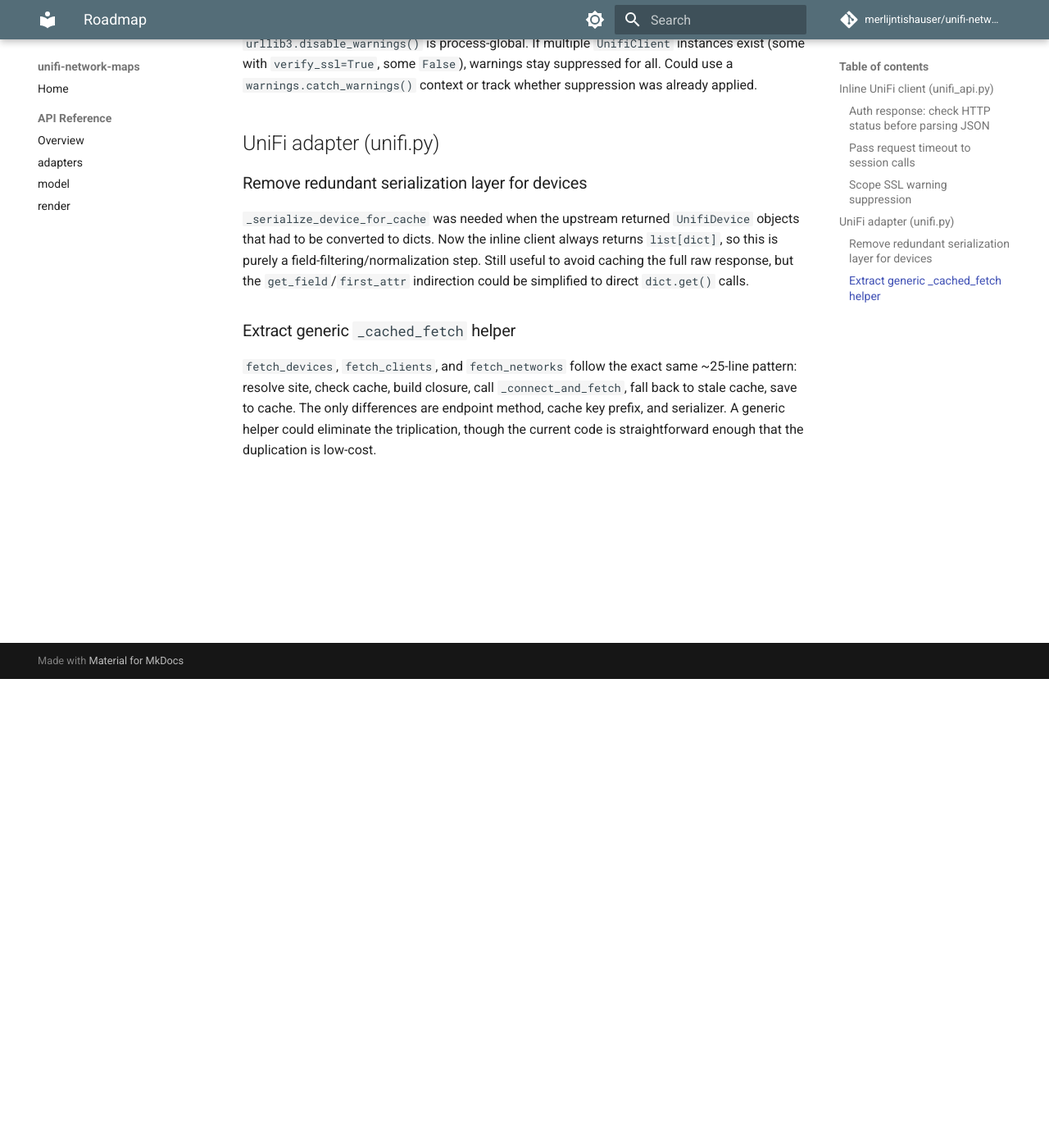
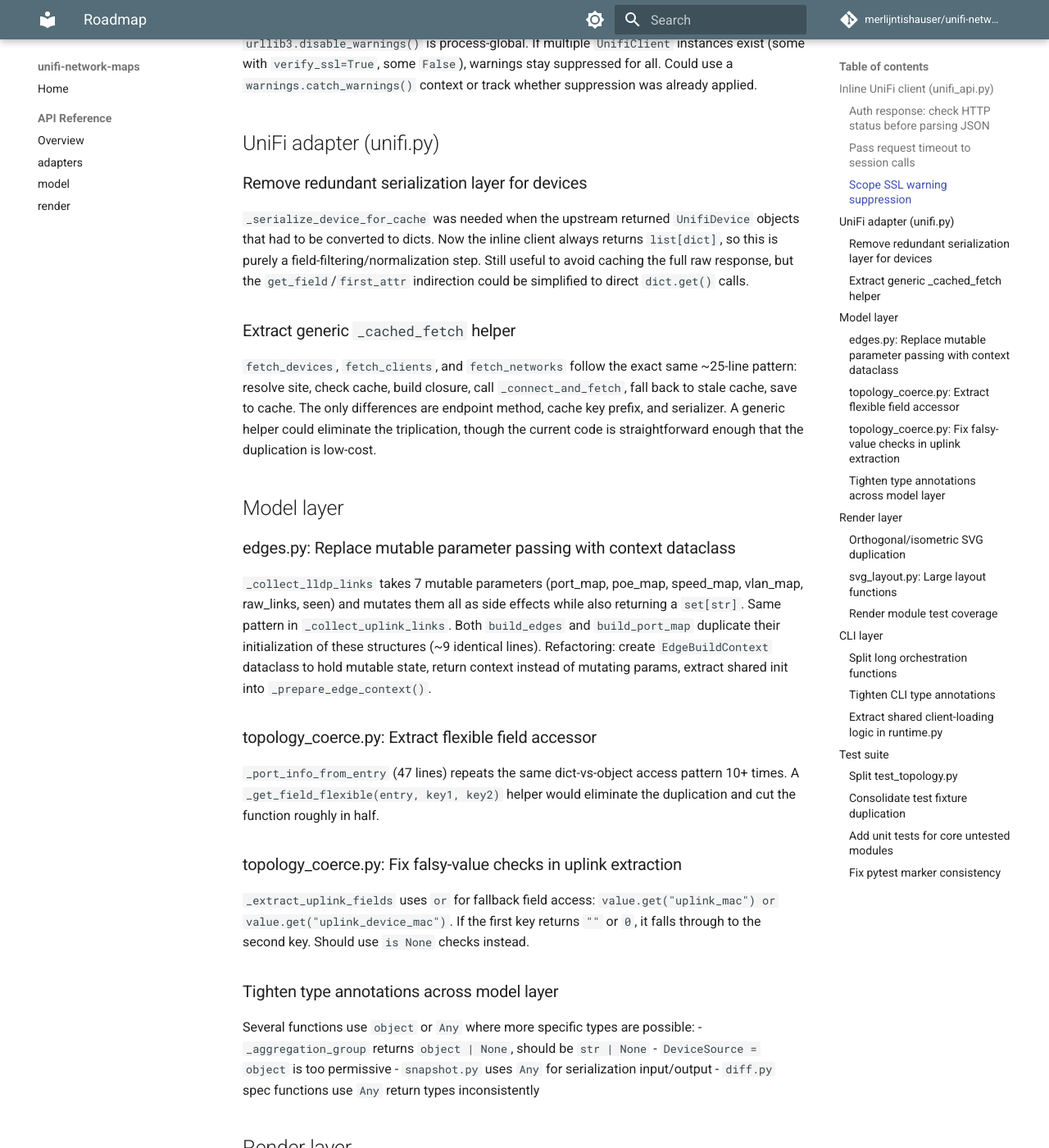
Before and after one commit to merlijntishauser/unifi-network-maps, an MkDocs documentation site: the page built from docs/roadmap.md, in a window 1280 px wide and 1400 px high, scrolled down 572 px. Shown: the whole window at 82% size. Built offline with MkDocs 1.6.1 and Material for MkDocs 9.7.7, drawn with Linux system fonts in a browser that asks for light colours; comment, search, counter and statistics services are not loaded; some of the changed text lies outside the part shown.

Commit message:
Expand roadmap with full codebase review findings
Add model layer, render layer, CLI layer, and test suite
sections covering refactoring opportunities identified during
a thorough repository-wide code review.

```diff
--- a/docs/roadmap.md
+++ b/docs/roadmap.md
@@ -18,3 +18,75 @@
 
 ### Extract generic `_cached_fetch` helper
 `fetch_devices`, `fetch_clients`, and `fetch_networks` follow the exact same ~25-line pattern: resolve site, check cache, build closure, call `_connect_and_fetch`, fall back to stale cache, save to cache. The only differences are endpoint method, cache key prefix, and serializer. A generic helper could eliminate the triplication, though the current code is straightforward enough that the duplication is low-cost.
+
+## Model layer
+
+### edges.py: Replace mutable parameter passing with context dataclass
+`_collect_lldp_links` takes 7 mutable parameters (port_map, poe_map, speed_map, vlan_map, raw_links, seen) and mutates them all as side effects while also returning a `set[str]`. Same pattern in `_collect_uplink_links`. Both `build_edges` and `build_port_map` duplicate their initialization of these structures (~9 identical lines). Refactoring: create `EdgeBuildContext` dataclass to hold mutable state, return context instead of mutating params, extract shared init into `_prepare_edge_context()`.
+
+### topology_coerce.py: Extract flexible field accessor
+`_port_info_from_entry` (47 lines) repeats the same dict-vs-object access pattern 10+ times. A `_get_field_flexible(entry, key1, key2)` helper would eliminate the duplication and cut the function roughly in half.
+
+### topology_coerce.py: Fix falsy-value checks in uplink extraction
+`_extract_uplink_fields` uses `or` for fallback field access: `value.get("uplink_mac") or value.get("uplink_device_mac")`. If the first key returns `""` or `0`, it falls through to the second key. Should use `is None` checks instead.
+
+### Tighten type annotations across model layer
+Several functions use `object` or `Any` where more specific types are possible:
+- `_aggregation_group` returns `object | None`, should be `str | None`
+- `DeviceSource = object` is too permissive
+- `snapshot.py` uses `Any` for serialization input/output
+- `diff.py` spec functions use `Any` return types inconsistently
+
+## Render layer
+
+### Orthogonal/isometric SVG duplication
+`svg.py` (orthogonal) and `svg_isometric.py` share substantial structural overlap: both build an SVG document, lay out nodes, draw edges, add labels, and render WAN info. The isometric renderer re-implements much of this with coordinate transforms. Potential approaches:
+- Extract a shared `SvgDocument` builder that both renderers use for boilerplate (XML structure, defs, stylesheet injection, viewBox calculation)
+- Unify edge-rendering logic where the only difference is coordinate projection
+
+### svg_layout.py: Large layout functions
+`_layout_physical` and `_layout_grouped` are each 40-60 lines with nested loops and coordinate arithmetic. Breaking each into smaller steps (assign layers, compute positions, apply spacing) would improve testability.
+
+### Render module test coverage
+13 render modules have no dedicated unit tests. While BDD/smoketests provide integration coverage, the following would benefit most from targeted tests:
+- `svg_layout.py` - layout algorithm correctness
+- `svg_edges.py` - edge path generation
+- `legend.py` - legend element construction
+- `mermaid_theme.py` - theme variable application
+
+## CLI layer
+
+### Split long orchestration functions
+Several CLI functions exceed the 15-line guideline significantly:
+- `render.py`: `render_svg_output` (69 lines), `render_standard_format` (63 lines), `render_mkdocs_format` (52 lines) -- each mixes multiple concerns (layout, groups, clients, WAN, theme)
+- `main.py`: `main` (66 lines), `_handle_json_format` (30 lines) -- duplicated payload construction for mock vs real data
+- `runtime.py`: `build_edges_with_clients` (33 lines) -- two code paths for client loading with duplicated index logic
+
+Lower priority than model/render items since CLI orchestration functions naturally tend longer and the complexity is sequential rather than cyclomatic.
+
+### Tighten CLI type annotations
+`list[object]` appears as return/parameter type in `main.py` and `runtime.py` where `list[dict[str, object]]` or more specific types would be appropriate. `args.py` uses the private `argparse._ArgumentGroup` type.
+
+### Extract shared client-loading logic in runtime.py
+Client fetching pattern (fetch clients, build device index, build client edges) appears 3 times across `build_edges_with_clients` and `resolve_mkdocs_client_ports`. A shared `_load_clients()` helper would eliminate the duplication.
+
+## Test suite
+
+### Split test_topology.py
+At 1,206 lines with 105 test functions, `test_topology.py` covers 5+ distinct source modules (edges, topology_coerce, clients, helpers, wan). Should be split into focused test files matching the modules they test.
+
+### Consolidate test fixture duplication
+Several device factory helpers are duplicated across test files:
+- `_make_minimal_device()` -- identical in `test_cli_render.py` and `test_runtime.py`
+- `_make_args()` -- identical in `test_cli_render.py` and `test_runtime.py`
+- Device factory variants with different signatures in `test_device_summary.py`, `test_mkdocs.py`, `test_topology.py`
+
+Consolidate into `conftest.py` or a shared `tests/factories.py`.
+
+### Add unit tests for core untested modules
+24 source modules have no dedicated test file. Highest-value targets:
+- `model/ports.py`, `model/edges.py`, `model/helpers.py` -- core logic with no direct tests
+- `render/svg_layout.py`, `render/svg_edges.py` -- algorithmic code relying solely on visual regression
+
+### Fix pytest marker consistency
+Only 8 of 41 test files have explicit markers; the rest rely on auto-marking in `conftest.py` which defaults to `unit`. Multi-module tests like `test_topology.py` should be explicitly marked `integration`.
```
